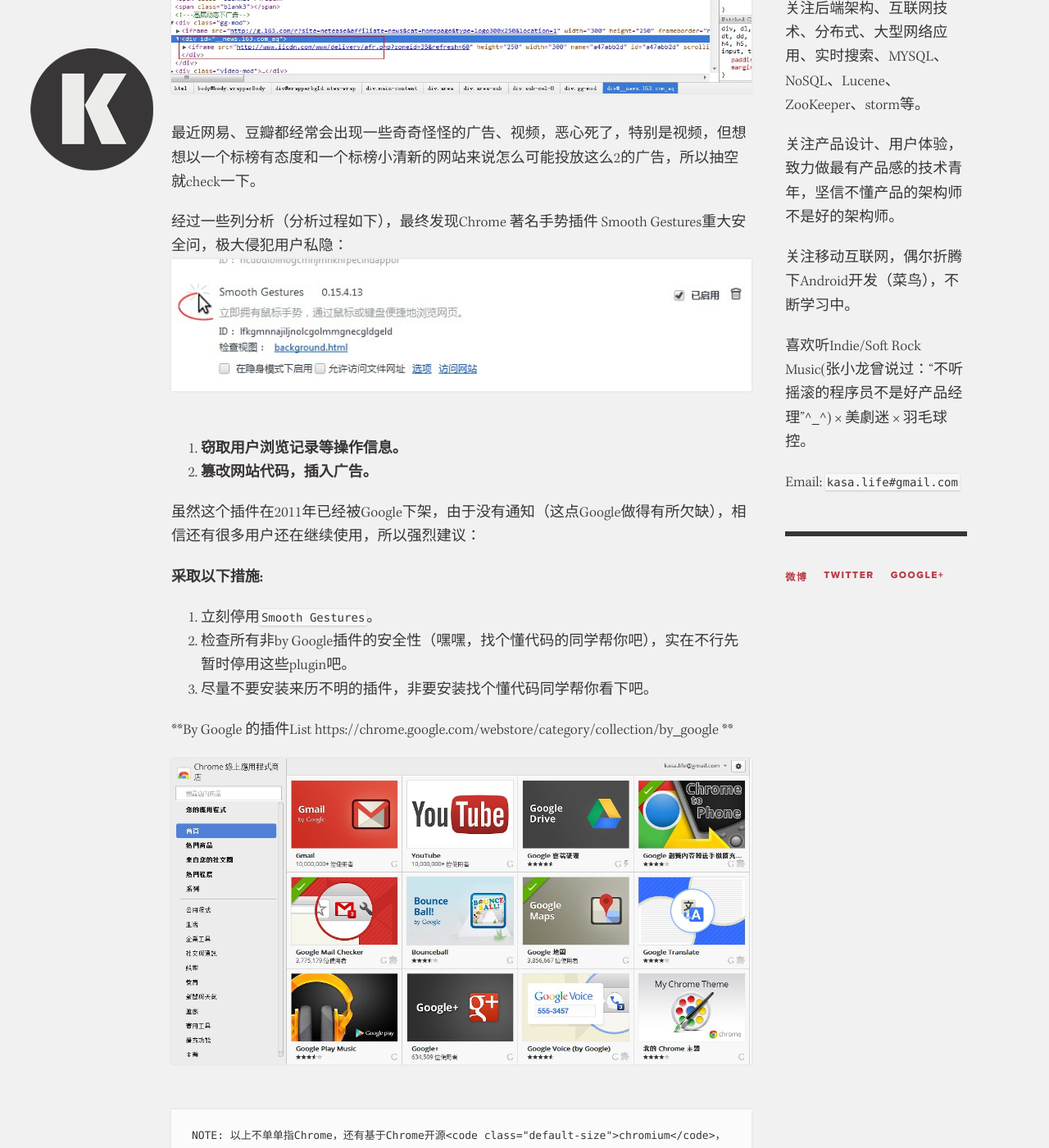
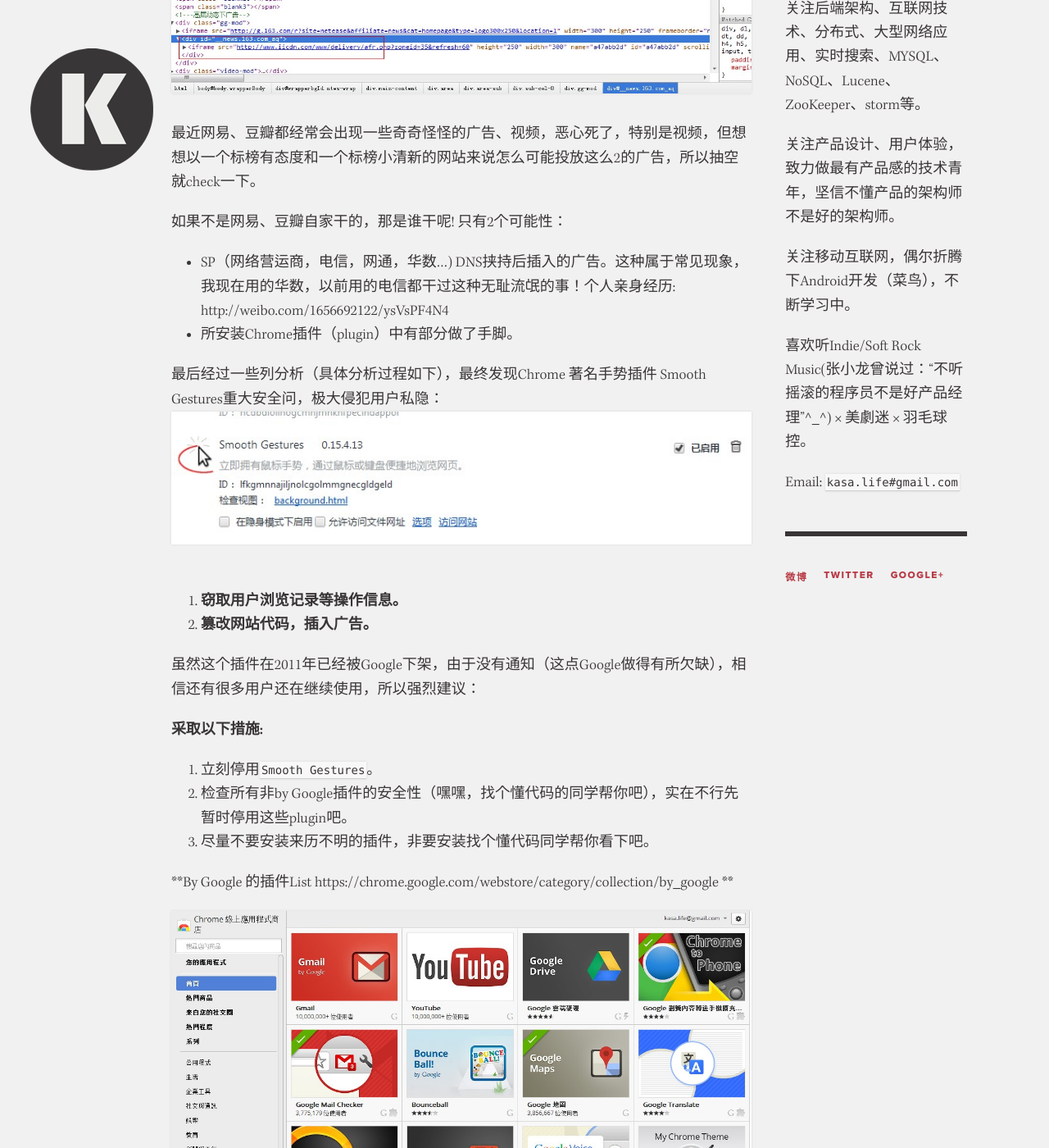
Before and after one commit to kenny2qi/kenny2qi.github.com, a Jekyll site: the page built from _posts/2012-10-27-chrome-plugin-privacy-issues.md, in a window 1280 px wide and 1400 px high, scrolled down 699 px. Shown: the whole window at 82% size. Built offline with Jekyll 4.4.1, drawn with Linux system fonts in a browser that asks for light colours; nearby versions of some CDN libraries; Markdown is read by kramdown in place of the engine named in the settings; comment, search, counter and statistics services are not loaded; some of the changed text lies outside the part shown.

Commit message:
update post

```diff
--- a/_posts/2012-10-27-chrome-plugin-privacy-issues.md
+++ b/_posts/2012-10-27-chrome-plugin-privacy-issues.md
@@ -8,7 +8,12 @@
 <img src="/images/163_chrome.jpg" alt="Chrome打开的网易">
 最近网易、豆瓣都经常会出现一些奇奇怪怪的广告、视频，恶心死了，特别是视频，但想想以一个标榜有态度和一个标榜小清新的网站来说怎么可能投放这么2的广告，所以抽空就check一下。
 
-经过一些列分析（分析过程如下），最终发现Chrome 著名手势插件 Smooth Gestures重大安全问，极大侵犯用户私隐：
+如果不是网易、豆瓣自家干的，那是谁干呢! 只有2个可能性：
+
+- SP（网络营运商，电信，网通，华数...) DNS挟持后插入的广告。这种属于常见现象，我现在用的华数，以前用的电信都干过这种无耻流氓的事！个人亲身经历: http://weibo.com/1656692122/ysVsPF4N4
+- 所安装Chrome插件（plugin）中有部分做了手脚。
+
+最后经过一些列分析（具体分析过程如下），最终发现Chrome 著名手势插件 Smooth Gestures重大安全问，极大侵犯用户私隐：
 <img src="/images/Smooth_Gestures_view.jpg" alt="Smooth_Gestures_view">
 
 1. **窃取用户浏览记录等操作信息。**
```
Also changed, not shown: other parts of _posts/2012-10-27-chrome-plugin-privacy-issues.md (+1 -6 lines).
